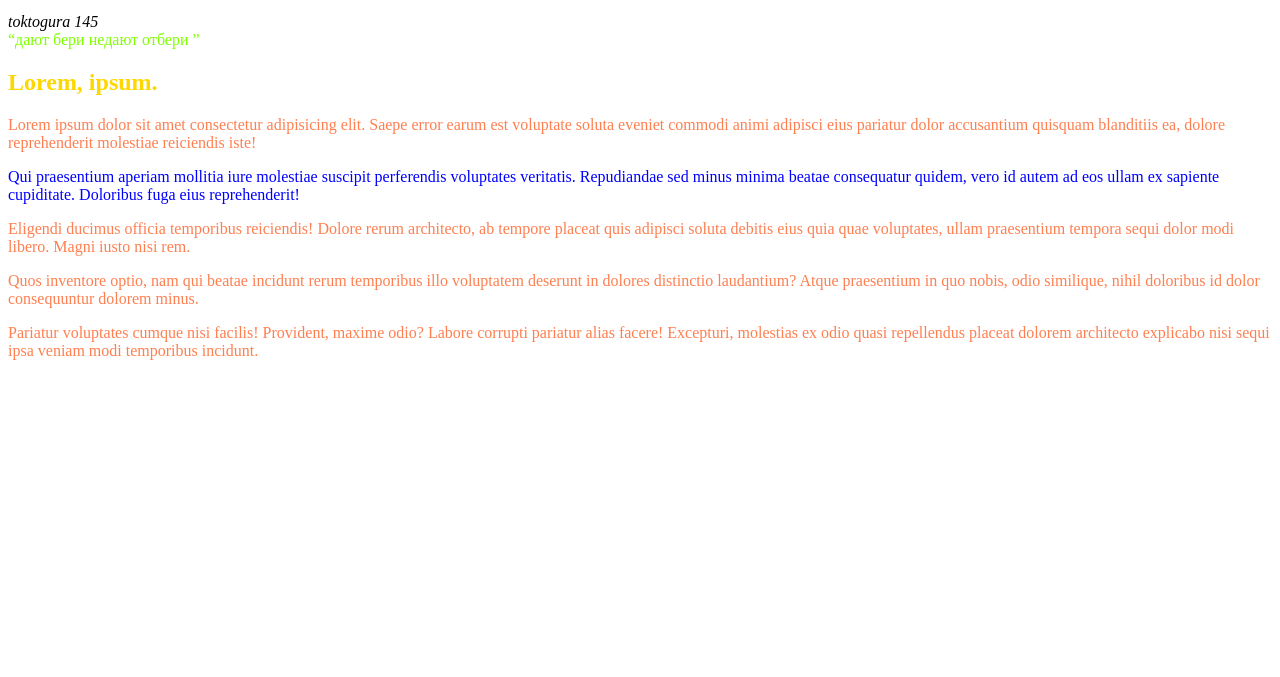
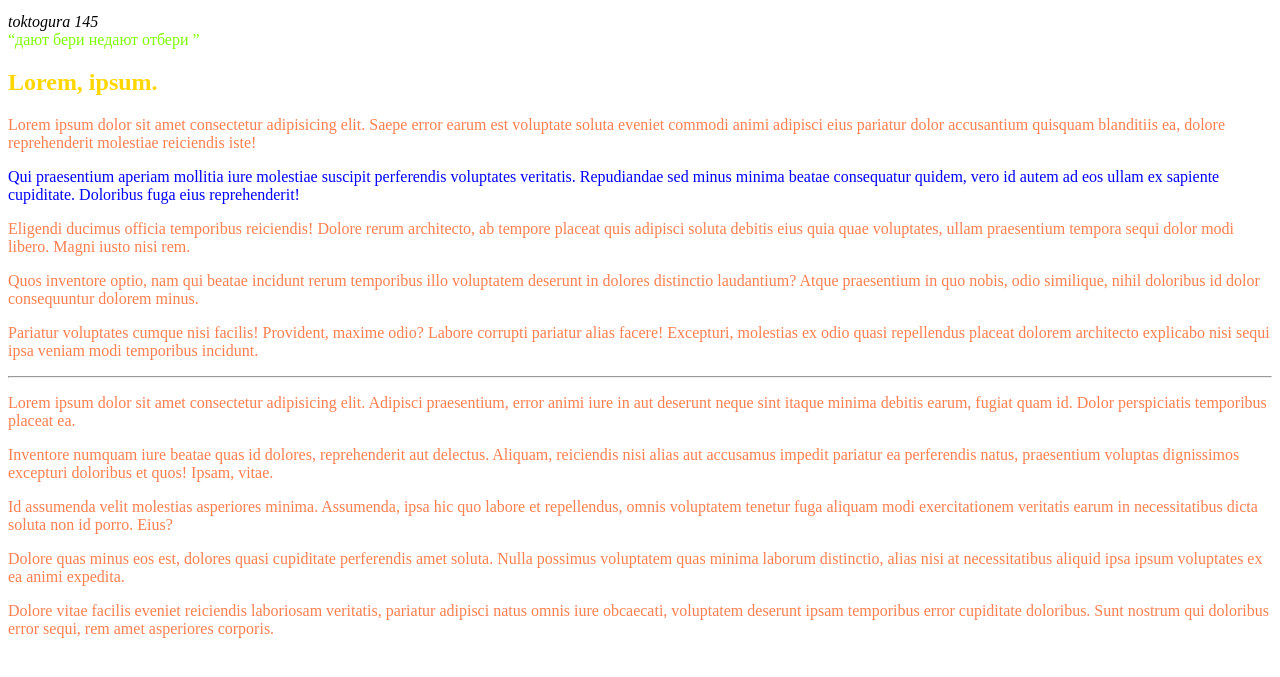
Before and after one commit to ShamilUmarov/css-1.1, a plain HTML site: page index.html in a window 1280 px wide. Shown: the part 119-796 px from the top of the page. Drawn offline with Linux system fonts and the light colour scheme.

Commit message:
index.html

```diff
--- a/index.html
+++ b/index.html
@@ -17,19 +17,47 @@
   <address>toktogura 145</address>
   <q>дают бери недают отбери </q>
   <h2>Lorem, ipsum.</h2>
-  <p id="examle-1">Lorem ipsum dolor sit amet consectetur adipisicing elit. Saepe error earum est voluptate soluta eveniet commodi
+  <p id="examle-1">Lorem ipsum dolor sit amet consectetur adipisicing elit. Saepe error earum est voluptate soluta
+    eveniet commodi
     animi adipisci eius pariatur dolor accusantium quisquam blanditiis ea, dolore reprehenderit molestiae reiciendis
     iste!</p>
-  <p id="example-2">Qui praesentium aperiam mollitia iure molestiae suscipit perferendis voluptates veritatis. Repudiandae sed minus
+  <p id="example-2">Qui praesentium aperiam mollitia iure molestiae suscipit perferendis voluptates veritatis.
+    Repudiandae sed minus
     minima beatae consequatur quidem, vero id autem ad eos ullam ex sapiente cupiditate. Doloribus fuga eius
     reprehenderit!</p>
-  <p id="#example-3">Eligendi ducimus officia temporibus reiciendis! Dolore rerum architecto, ab tempore placeat quis adipisci soluta
+  <p id="#example-3">Eligendi ducimus officia temporibus reiciendis! Dolore rerum architecto, ab tempore placeat quis
+    adipisci soluta
     debitis eius quia quae voluptates, ullam praesentium tempora sequi dolor modi libero. Magni iusto nisi rem.</p>
-  <p id="#example-4">Quos inventore optio, nam qui beatae incidunt rerum temporibus illo voluptatem deserunt in dolores distinctio
+  <p id="#example-4">Quos inventore optio, nam qui beatae incidunt rerum temporibus illo voluptatem deserunt in dolores
+    distinctio
     laudantium? Atque praesentium in quo nobis, odio similique, nihil doloribus id dolor consequuntur dolorem minus.</p>
-  <p id="#example-5">Pariatur voluptates cumque nisi facilis! Provident, maxime odio? Labore corrupti pariatur alias facere! Excepturi,
+  <p id="#example-5">Pariatur voluptates cumque nisi facilis! Provident, maxime odio? Labore corrupti pariatur alias
+    facere! Excepturi,
     molestias ex odio quasi repellendus placeat dolorem architecto explicabo nisi sequi ipsa veniam modi temporibus
     incidunt.</p>
+
+
+  <hr>
+
+
+  <p>Lorem ipsum dolor sit amet <span class="text-green">consectetur</span> adipisicing elit. Adipisci praesentium,
+    error animi iure in aut deserunt
+    neque sint itaque minima debitis earum, fugiat quam id. Dolor perspiciatis temporibus placeat ea.</p>
+  <p>Inventore numquam iure beatae quas id dolores, reprehenderit aut delectus. Aliquam, reiciendis nisi alias aut
+    accusamus impedit <span class="text-green">pariatur </span> ea perferendis natus, praesentium voluptas dignissimos
+    excepturi doloribus et quos!
+    Ipsam, vitae.</p>
+  <p>Id assumenda velit <span class="text-white">molestias</span> asperiores minima. Assumenda, ipsa hic quo labore et
+    repellendus, omnis voluptatem
+    tenetur fuga aliquam modi exercitationem veritatis earum in necessitatibus dicta soluta non id porro. Eius?</p>
+  <p>Dolore quas minus eos est, dolores quasi cupiditate perferendis amet soluta. Nulla possimus voluptatem quas minima
+    laborum distinctio, alias nisi at <span class="text-green">necessitatibus</span> aliquid ipsa ipsum voluptates ex ea
+    animi expedita.</p>
+  <p>Dolore vitae facilis eveniet reiciendis <span class="text-bleck">laboriosam </span> veritatis, pariatur adipisci
+    natus omnis iure obcaecati,
+    voluptatem deserunt ipsam <span>temporibus</span> error cupiditate doloribus. Sunt nostrum qui doloribus error
+    sequi, rem amet
+    asperiores corporis.</p>
 </body>
 
 </html>
```
